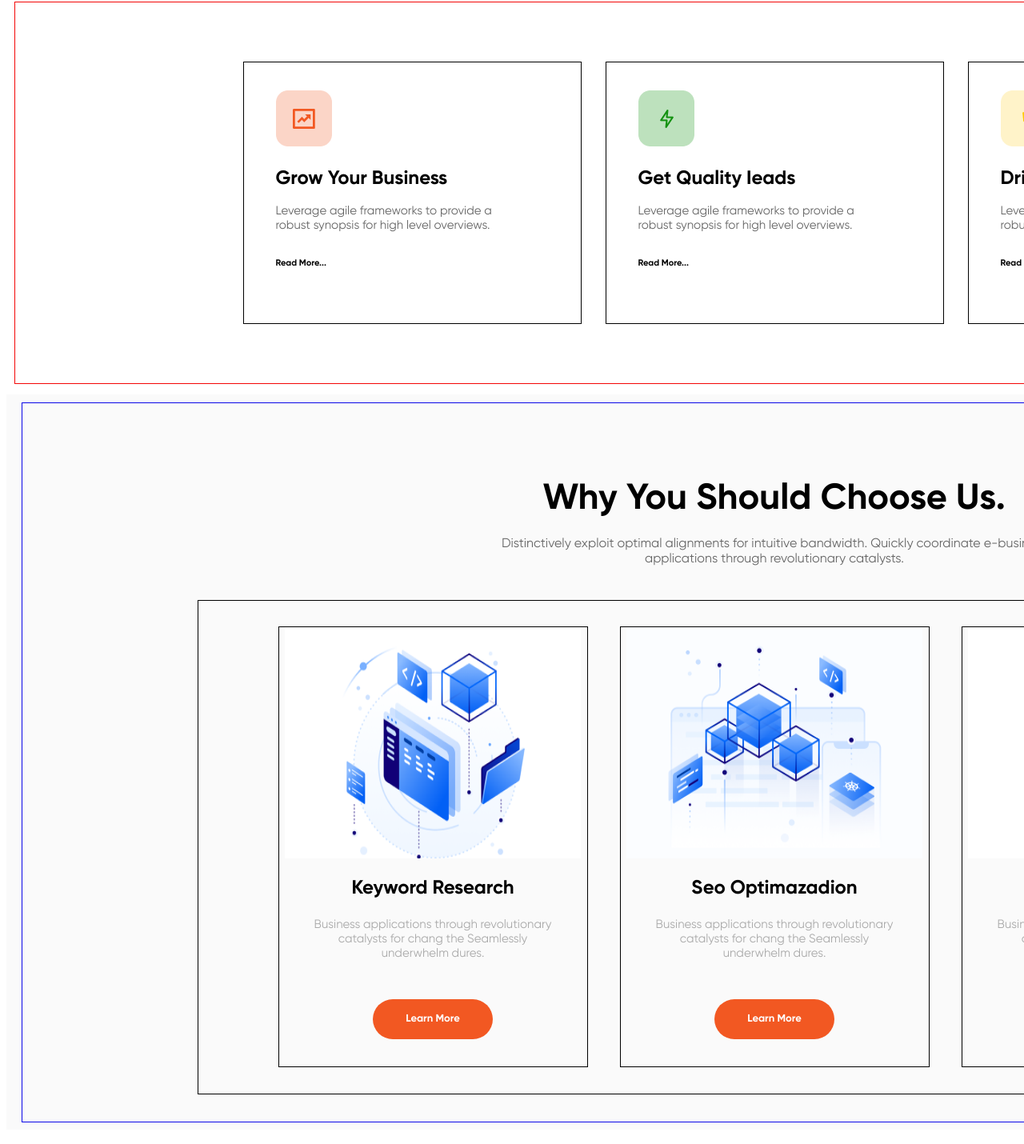
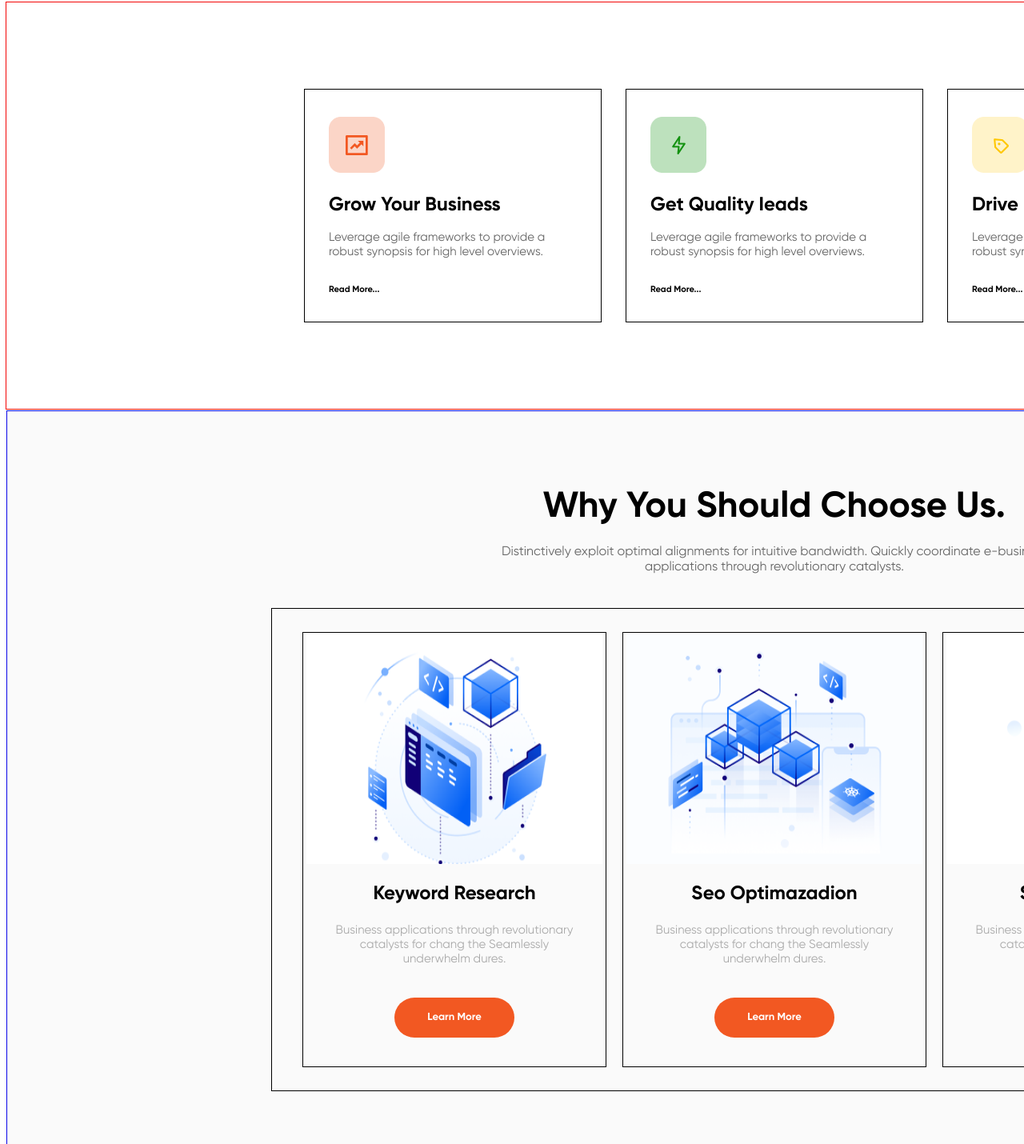
Before and after one commit to stech999/html2024, a plain HTML site: page lesson5_DZ/index.html in a window 1280 px wide. Shown: the part 6-1436 px from the top of the page at 80% size. Drawn offline with Linux system fonts and the light colour scheme.

Commit message:
5 Урок готов

```diff
--- a/lesson5_DZ/index.html
+++ b/lesson5_DZ/index.html
@@ -12,8 +12,8 @@
     <div class="center">
         <div class="top">
             <div class="top_top">
-                <div class="top_content">
-                    <div class="top_content_left">
+                <div class="top_block">
+                    <div class="top_block_content">
                         <div class="top_content_img">
                             <img src="./img/icon.png" alt="icon">
                         </div>
@@ -29,8 +29,8 @@
                     </div>
 
                 </div>
-                <div class="top_content">
-                    <div class="top_content_mid">
+                <div class="top_block">
+                    <div class="top_block_content">
                         <div class="top_content_img">
                             <img src="./img/icon1.png" alt="icon">
                         </div>
@@ -45,8 +45,8 @@
                         </div>
                     </div>
                 </div>
-                <div class="top_content">
-                    <div class="top_content_mid">
+                <div class="top_block">
+                    <div class="top_block_content">
                         <div class="top_content_img">
                             <img src="./img/icon2.png" alt="icon">
                         </div>
--- a/lesson5_DZ/style.css
+++ b/lesson5_DZ/style.css
@@ -22,7 +22,7 @@
 .top {
     display: flex;
     width: 1920px;
-    height: 491px;
+    height: 510px;
     flex-direction: column;
     align-items: center;
 }
@@ -31,18 +31,19 @@
     display: flex;
     align-items: center;
     justify-content: center;
-    width: 1899px;
-    height: 476px;
+    width: 100%;
+    height: 100%;
     border: 1px solid #F30606;
     gap: 30px;
 }
 
-.top_content {
-    width: 381px;
-    height: 291px;
+.top_block {
+    display: flex;
+    width: 370px;
+    height: 290px;
     border: 1px solid #000;
-    padding-left: 40px;
-    padding-top: 35px;
+    align-items: center;
+    justify-content: center;
 }
 
 .top_content_img {
@@ -90,8 +91,8 @@
 
 .middle_content {
     display: flex;
-    width: 1881px;
-    height: 898px;
+    width: 1920px;
+    height: 916px;
     border: 1px solid #0A06E8;
     flex-direction: column;
     align-items: center;
@@ -129,18 +130,18 @@
 
 .middle_mid {
     display: flex;
-    width: 1440px;
-    height: 616px;
+    width: 1256px;
+    height: 602px;
     border: 1px solid #000;
     align-items: center;
     justify-content: center;
-    gap: 40px;
+    gap: 20px;
 }
 
 .middle_mid_block {
     display: flex;
-    width: 385px;
-    height: 549px;
+    width: 378px;
+    height: 542px;
     border: 1px solid #000;
     flex-direction: column;
     align-items: center;
@@ -171,7 +172,7 @@
     text-align: center;
     font-family: Gilroy-Regular;
     font-size: 15px;
-    padding-bottom: 39px;
+    padding-bottom: 30px;
 }
 
 .middle_mid_block_content {
```
Also changed, not shown: lesson5_DZ/HTML_lesson5.jpg (deleted), 1 other file.
